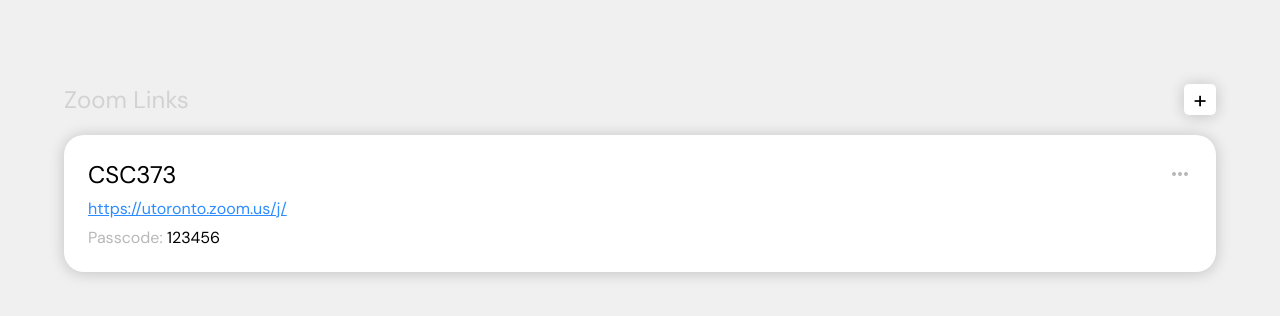
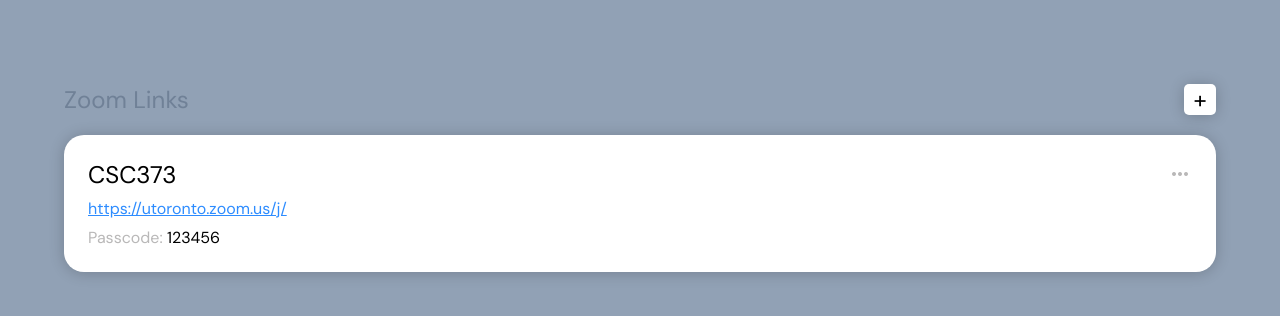
Before and after one commit to judy-n/linki, an Electron app: page index.html in a window 1280 px wide. Drawn offline with Linux system fonts and the light colour scheme.

Commit message:
new colors

```diff
--- a/style.css
+++ b/style.css
@@ -1,11 +1,11 @@
 body {
-    background-color: #F0F0F0;
+    background-color: #91a1b5;
     font-family: 'DM Sans', sans-serif;
     margin: 5%;
 }
 
 h2 {
-    color: #D2D2D2;
+    color: #708197;
     font-weight: 400;
 }
 
@@ -26,7 +26,7 @@
 }
 
 .add-btn:hover {
-    background-color:  #2D8CFF;
+    background-color:  #708197;
     color: white;
 }
 
@@ -38,6 +38,7 @@
     flex-direction: column;
     border-radius: 20px;
     row-gap: 0.5rem;
+    margin-bottom: 2rem;
 }
 
 .course a {
```
